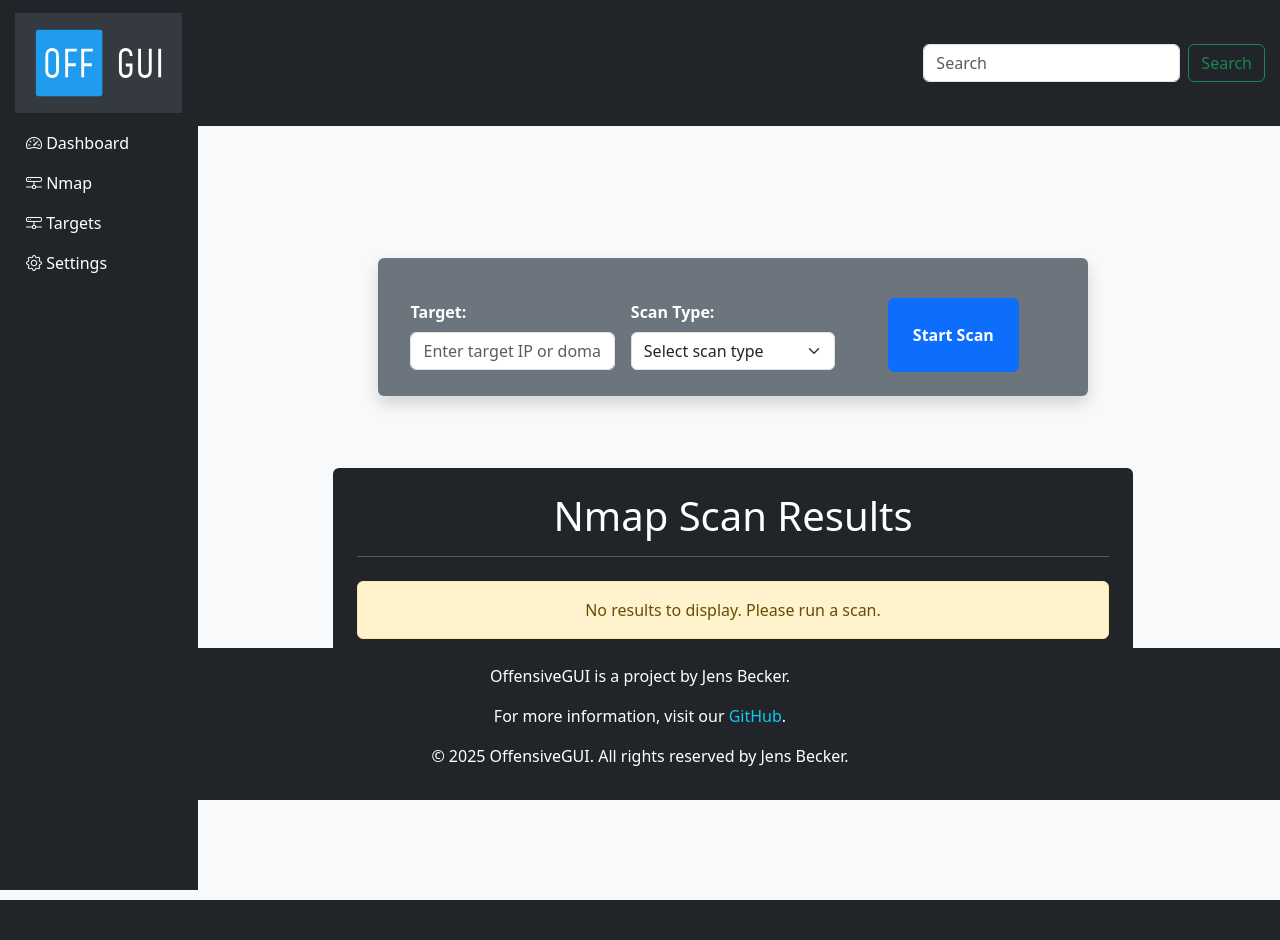
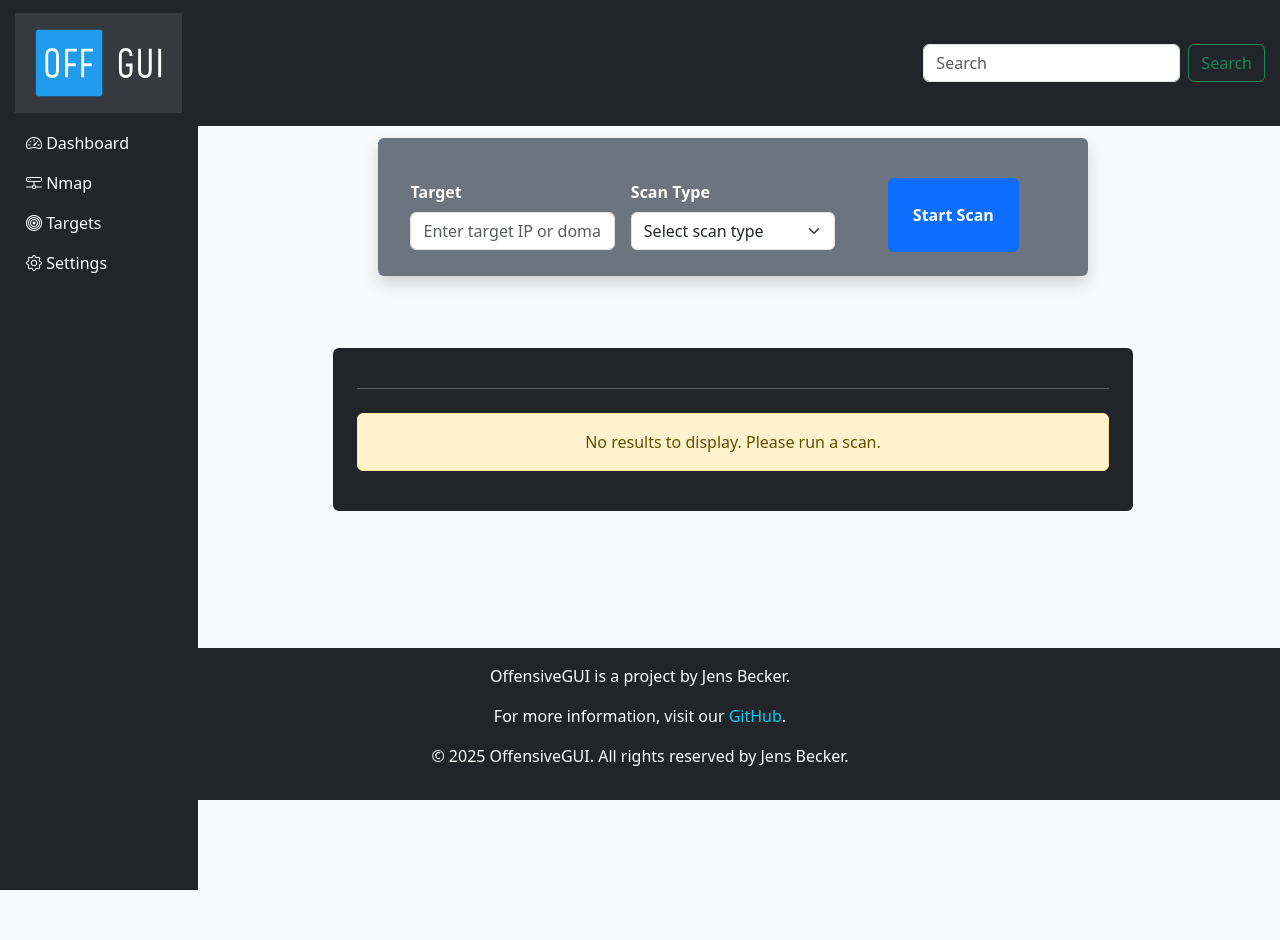
Before and after one commit to jensbecker-dev/OffensiveGUI, a Flask app: page /nmap in a window 1280 px wide. Before the commit the page ends 900 px from the top, so only its background shows below. Run offline with Flask 3, Linux system fonts and the light colour scheme.

Commit message:
Update layout and styling in base and nmap templates for improved user experience

```diff
--- a/templates/base.html
+++ b/templates/base.html
@@ -59,7 +59,7 @@
             </div>
         </nav>
         <!-- Main Layout -->
-        <div class="container-fade" style="margin-top: 80px;">
+        <div class="container-fade" style="margin-top: 80px; margin-bottom: 40px;">
             <div class="row">
                 <!-- Sidebar -->
                 <nav class="bg-dark text-white sidebar">
@@ -78,7 +78,7 @@
                             </li>
                             <li class="nav-item">
                                 <a href="/targets" class="nav-link text-white">
-                                    <i class="bi bi-hdd-network"></i> Targets
+                                    <i class="bi bi-bullseye"></i> Targets
                                 </a>
                             </li>
                             <li class="nav-item">
@@ -90,12 +90,9 @@
                     </div>
                 </nav>
                 <!-- Main Content Area -->
-                <main class="col-lg-10" style="margin-top: 80px;">
+                <main class="col-lg-10" style="margin-top: 40px;">
                     {% block content %}
                     <!-- Content will be injected here from child templates -->
-                    <div class="text-center mt-4">
-                        <a href="{{ url_for('targets') }}" class="btn btn-secondary">Target Menu</a>
-                    </div>
                     {% endblock %}
                 </main>
             </div>
--- a/templates/nmap.html
+++ b/templates/nmap.html
@@ -4,14 +4,14 @@
 
 {% block content %}
 
-<div class="d-flex justify-content-center align-items-center mb-4 p-4" style="margin-top: 80px;">
+<div class="d-flex justify-content-center align-items-center mb-4 p-4" style="min-width: 100vh;">
     <form method="post" action="{{ url_for('nmap_scan_route') }}" class="row g-3 bg-secondary p-4 rounded shadow d-flex align-items-center justify-content-between">
         <div class="col-md-4">
-            <label for="target" class="form-label text-white fw-bold">Target:</label>
+            <label for="target" class="form-label text-white fw-bold">Target</label>
             <input type="text" id="target" name="target" class="form-control" placeholder="Enter target IP or domain" required>
         </div>
         <div class="col-md-4">
-            <label for="scan_type" class="form-label text-white fw-bold">Scan Type:</label>
+            <label for="scan_type" class="form-label text-white fw-bold">Scan Type</label>
             <select id="scan_type" name="scan_type" class="form-select" required>
                 <option value="" disabled selected>Select scan type</option>
                 <option value="service">Service Scan</option>
@@ -25,8 +25,7 @@
         </div>
     </form>
 </div>
-<div class="container mt-5 bg-dark text-white rounded p-4 ;" style="max-width: 100vh; margin: auto;">
-    <h1 class="text-center">Nmap Scan Results</h1>
+<div class="col-md-4 container mt-5 bg-dark text-white rounded p-4" style="min-width: 100vh;">
     <hr class="bg-light">
 
     {% if results %}
@@ -99,6 +98,7 @@
             </tbody>
         </table>
     </div>
+    <p class="text-center mt-4">Scan completed successfully.</p>
 
     {% else %}
 
```
